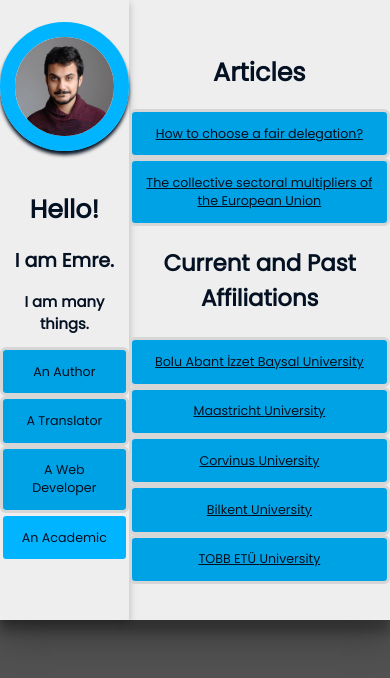
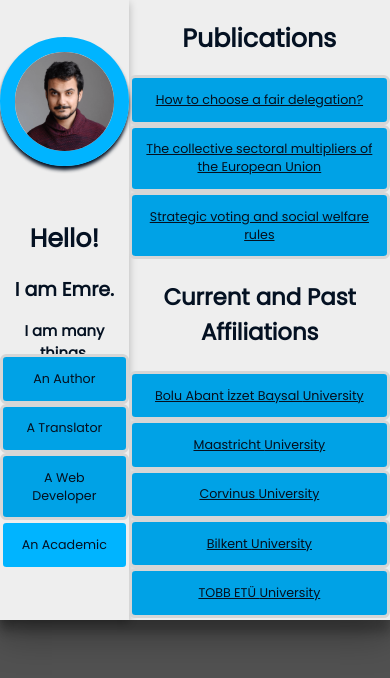
Before and after one commit to emrergin/personalpage, a Vue app: page / in a window 390 px wide. Both pictures are taken after a click on the element "An Academic". Shown: the top 678 px of the page. Built offline with nearby package versions, Linux system fonts and the light colour scheme.

Commit message:
better svg handling

```diff
--- a/src/App.vue
+++ b/src/App.vue
@@ -13,7 +13,6 @@
 const bakilan=ref(0);
 const zaman1=ref(false);
 const zaman2=ref(false);
-// const idleT=ref(false);
 const isTurkish=ref(false);
 let idleTimer=undefined;
 
@@ -25,8 +24,6 @@
 			};
 
 onMounted(() => {
-  // let appHeight=document.getElementById(`app`).offsetHeight+2.2*document.getElementById(`textIlkSatir`).offsetHeight;
-  // document.getElementById(`app`).style.height=`${appHeight}px`;
   setTimeout(() =>zaman1.value=true, 1000);
   setTimeout(() =>zaman2.value=true, 2500);
   idleTimer = setInterval(() =>{
@@ -50,8 +47,6 @@
 })
 
 function textPlacer(){
-  // let appHeight=document.getElementById(`app`).offsetHeight+2.2*document.getElementById(`textIlkSatir`).offsetHeight;
-  // document.getElementById(`app`).style.height=`${appHeight}px`;
   if (window.innerWidth < 1000) {
     let metin=document.getElementById(`welcomeText`);
     document.getElementById(`photoFrame`).after(metin);
@@ -206,7 +201,7 @@
 #general{
   display:flex;
   flex-direction: column;
-  justify-content: space-around;
+  justify-content: space-between;
   height:100%;
   grid-column-start: 2;
   grid-column-end: 3;
@@ -298,16 +293,14 @@
 
 #mediaLinks{
   display:flex;
-  gap: 1vh;
-  justify-content: center;
+  justify-content: space-evenly;
   align-items:center;
+  width: max(40% ,150px);
 }
 
 #mediaLinks>a{
   color:var(--renk4);
   display: flex;
-  justify-content: stretch;
-  align-items:stretch;
 }
 
 #mediaLinks>a:hover{
@@ -394,10 +387,7 @@
     transform: translateY(0%);
     border:0px;
     height: 620px;
-    grid-template-columns:3fr 7fr ;
-    grid-template-rows: 1fr;
-    position:relative;
-    width:100vw;
+    grid-template-columns:3fr 7fr;
   }
 
   .noBorder,.sagBorder,.solBorder{
@@ -409,12 +399,10 @@
     grid-column-end: 2;
     grid-row-start: 1;
     grid-row-end: 2;
-    display:flex;
     justify-content:flex-start;
     align-items: center;
     box-shadow: rgba(0, 0, 0, 0.24) 0px 3px 8px;
     width:33vw;
-    height:100%;
   }
 
   #mainContent{
@@ -434,51 +422,38 @@
     grid-row-end: 2;
   }
   body{
-    overflow-y: auto ;
-    display:flex;
-    flex-direction: column;
     height: auto;
     width:100vw;
   }
   #drawer{
     display:flex;
     flex-direction:column;
-    justify-content: stretch;
     height: 200px;
   }
 
   #mediaLinks{
-    /* margin-top:auto; */
+    margin-top:auto;
     width:100%;
-    align-self:flex-end;
+    /* align-self:flex-end; */
+    justify-content:space-evenly;
   }
 
   .d1,.d2,.d3,.d4{
     text-align:center;
   }
 
-  #mediaLinks>a{
-    width:20%;
-    display:flex;
-    justify-content:center;
-  }
-
   #photoFrame{
     border: var(--renk1) solid 15px;
-    border-radius: 50%;
-    overflow: clip;
     height: calc(33vw - 30px);
     width: calc(33vw - 30px);
     position: static;
-    margin: 0px auto;
-    z-index: 10;
+    /* margin: auto auto;   */
     box-shadow: 0px min(1vw,5px) min(1vw,5px);
   }
 
   #photoFrame > img{
     height: calc(33vw - 30px);
     width: calc(33vw - 30px);
-    object-fit: cover;
   }
 
   .solTaraf-enter-from,
--- a/src/components/Academic.vue
+++ b/src/components/Academic.vue
@@ -1,8 +1,8 @@
 <template>
 <div class="album2">
     <h1 >
-        <span v-if="!isTurkish"> Articles</span>
-        <span v-else>Makaleler</span>
+        <span v-if="!isTurkish"> Publications</span>
+        <span v-else>Yayınlar</span>
     </h1>
 
 <a href="https://link.springer.com/content/pdf/10.1007/s00199-020-01312-x.pdf"
@@ -16,6 +16,12 @@
     class="drawerItem article">
     <span v-if="!isTurkish"> The collective sectoral multipliers of the European Union</span>
     <span v-else>Avrupa Birliği'nin Kolektif Sektörel Çarpanları</span>
+</a>
+<a href="https://cris.maastrichtuniversity.nl/en/publications/strategic-voting-and-social-welfare-rules"
+    target="_blank"
+    class="drawerItem article">
+    <span v-if="!isTurkish"> Strategic voting and social welfare rules</span>
+    <span v-else>Stratejik Oy Verme ve Sosyal Refah Kuralları</span>
 </a>
 
 <h1  class="kucukYazi">
@@ -60,7 +66,7 @@
 .album2{
     display:grid;
     grid-template-columns:1fr;
-    grid-template-rows: 1fr 1.5fr 1.5fr 1fr 1.5fr 1.5fr 1.5fr 1.5fr 1.5fr;
+    grid-template-rows: 1fr 1.5fr 1.5fr 1.5fr 1fr 1.5fr 1.5fr 1.5fr 1.5fr 1.5fr;
     height:100%;
     overflow: auto;
     align-items: center;
--- a/src/components/Developer.vue
+++ b/src/components/Developer.vue
@@ -109,7 +109,7 @@
     left: 50%;
     transform: translate(-50%, -50%) scale(0.01);
     transition: all 0.5s ease-in;
-    font-size:1.75vmin;
+    font-size:1.5em;
     text-shadow: 0.2vmin 0.2vmin 0.4vmin var(--renk4), 0px 0px 1.4vmin var(--renk5);
     display:flex;
     flex-direction: column;
```
